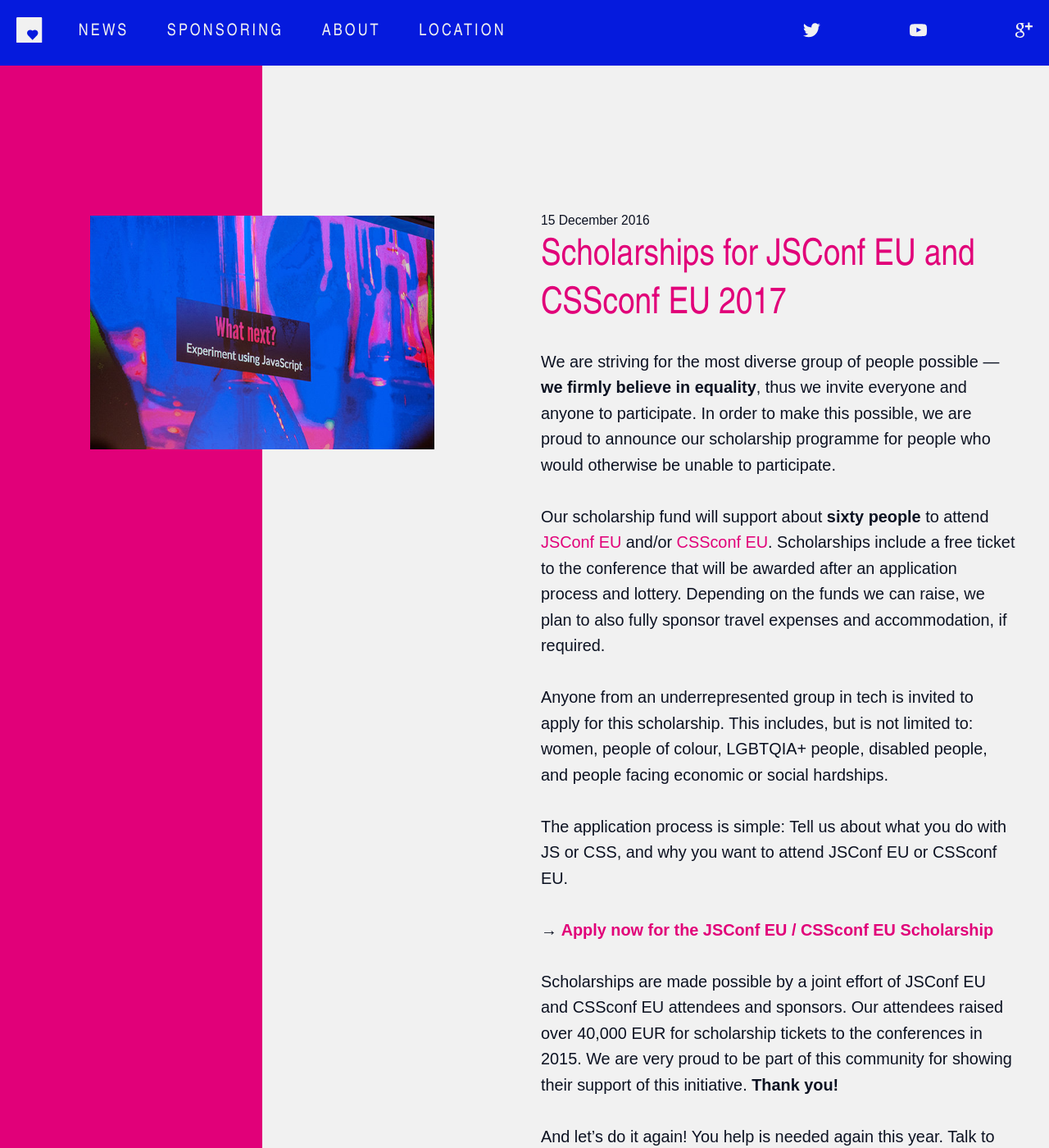
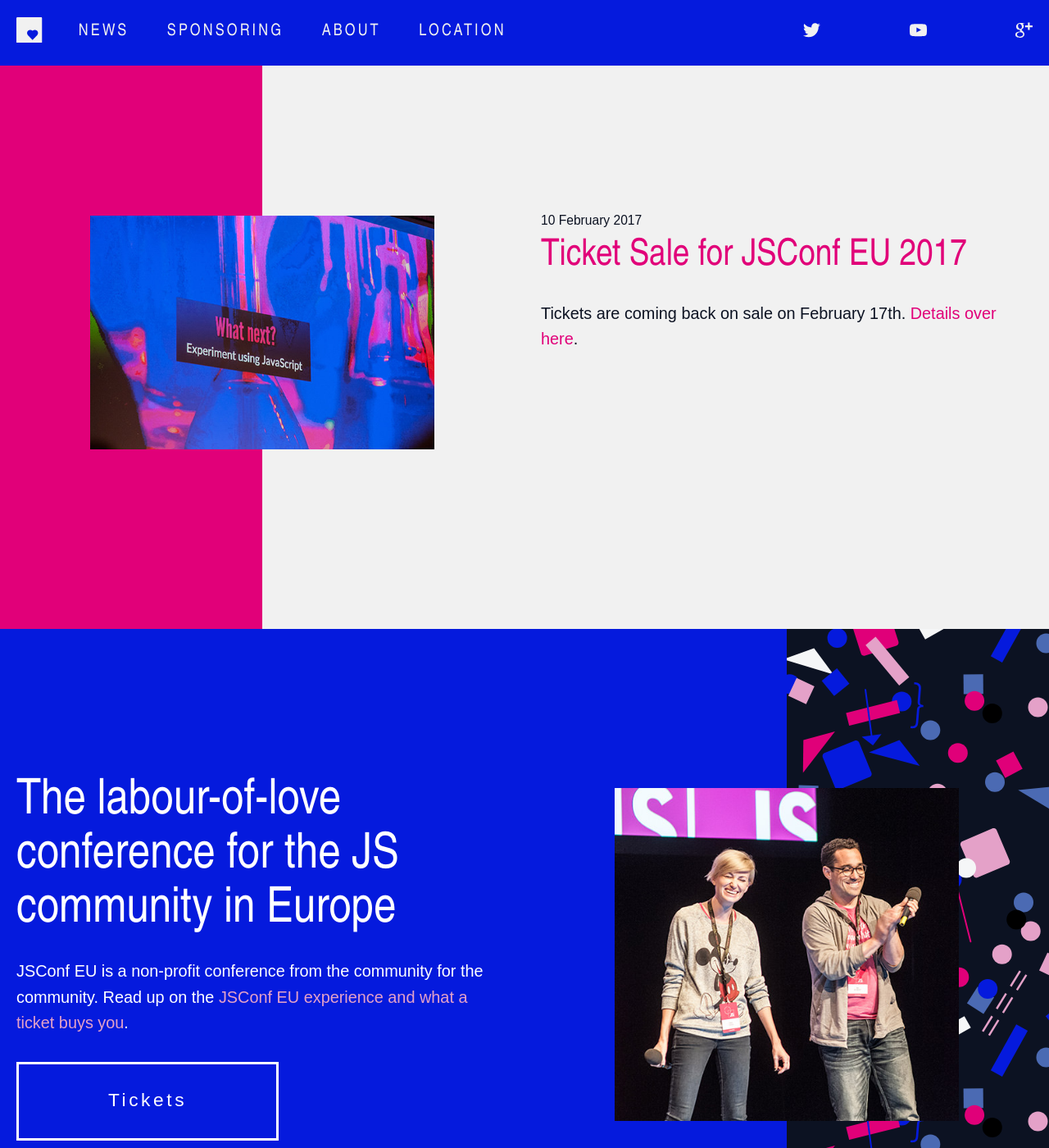
Before and after one commit to jsconf/2017.jsconf.eu, a Jekyll site: the page built from index.html, in a window 1280 px wide and 1400 px high, scrolled down 495 px. Shown: the whole window at 82% size. Built offline with Jekyll 4.4.1, drawn with Linux system fonts in a browser that asks for light colours; nearby versions of some CDN libraries; comment, search, counter and statistics services are not loaded; some of the changed text lies outside the part shown.

Commit message:
Announcing the next ticket sale.

```diff
--- a/_posts/2016-11-29-tickets.md
+++ b/_posts/2016-11-29-tickets.md
@@ -8,7 +8,9 @@
 
 {% include post-header.html %}
 
-Update Jan. 13th: The regular sale today sold out quickly. Stay tuned for a future sale. [CSSConf Combo tickets and diversity tickets remain on sale](https://ti.to/jsconfeu/jsconfeu2017).
+Update Feb. 10th: Next big ticket sale on Friday, February 17th, at 18:00 CET. [Ticket sales happen via ti.to](https://ti.to/jsconfeu/jsconfeu2017). Pricing: **649€ + VAT + Fees: **799€**. [Diversity support tickets](#diversity) continue to be [on sale](https://ti.to/jsconfeu/jsconfeu2017).
+
+<strike>Update Jan. 13th: The regular sale today sold out quickly. Stay tuned for a future sale. [CSSConf Combo tickets and diversity tickets remain on sale](https://ti.to/jsconfeu/jsconfeu2017).</strike>
 
 <strike>The first large batch of regular tickets goes on sale **Friday, January 13th at 18:00 CET.**. This will be your best chance to get a ticket. Pricing: **649€ + VAT + Fees: **799€**</strike>
 
@@ -20,6 +22,8 @@
 
 
 JSConf EU is a professional, not-for-profit, labour-of-love conference for the JavaScript community that you don’t want to miss out on – Read up on the [JSConf EU experience and what a ticket buys you]({{ site.baseurl }}/why/ "WHY JSConf EU").
+
+<div id="diversity"></div>
 
 ### Diversity Support Tickets
 
--- /dev/null
+++ b/_posts/2017-02-10-tickets-update.md
@@ -0,0 +1,11 @@
+---
+layout: post
+title: Ticket Sale for JSConf EU 2017
+category: news
+tags: news
+figure: /img/what-next.jpg
+---
+
+{% include post-header.html %}
+
+Tickets are coming back on sale on February 17th. [Details over here](/news/2016/11/29/tickets/).
```
